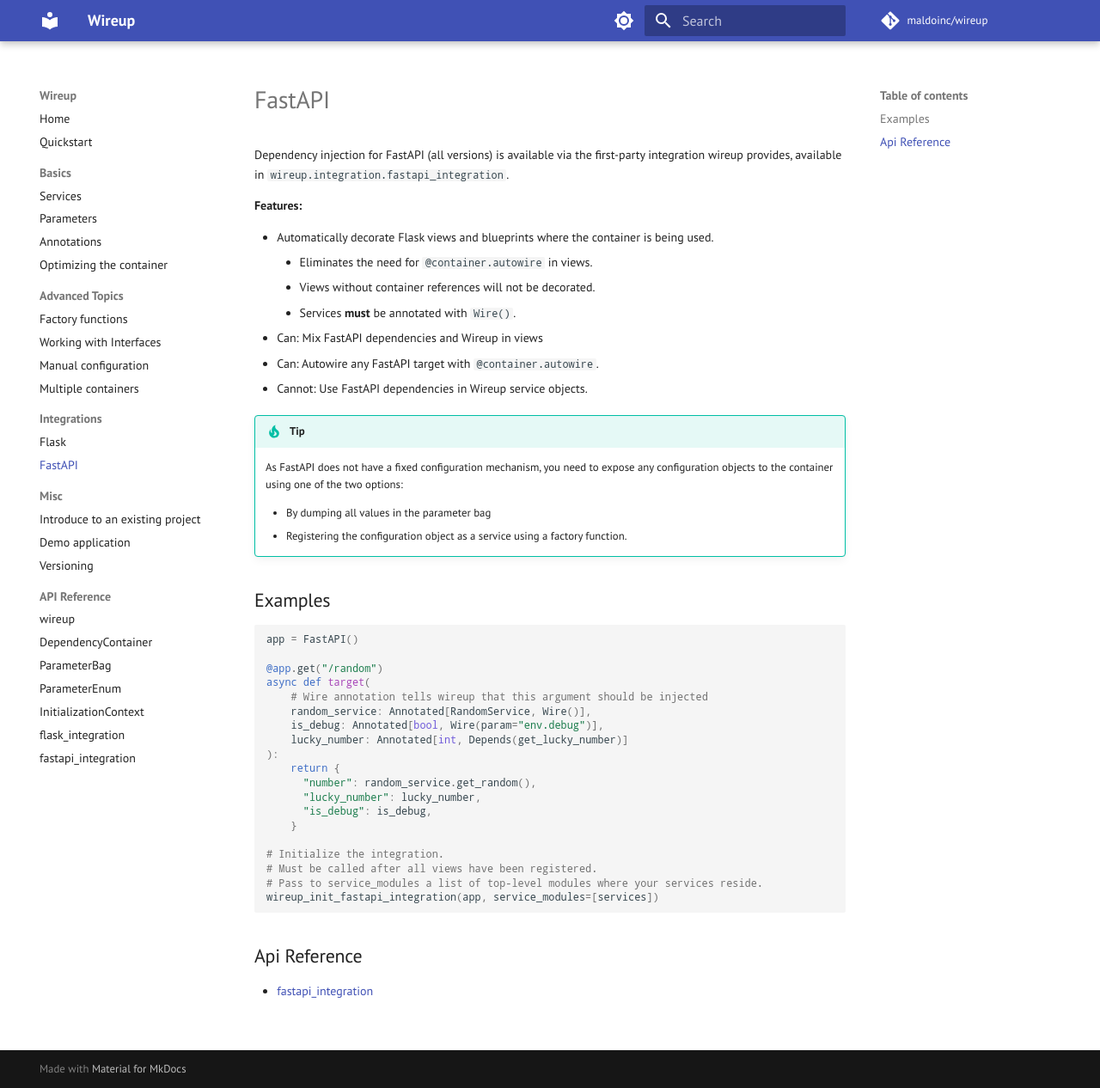
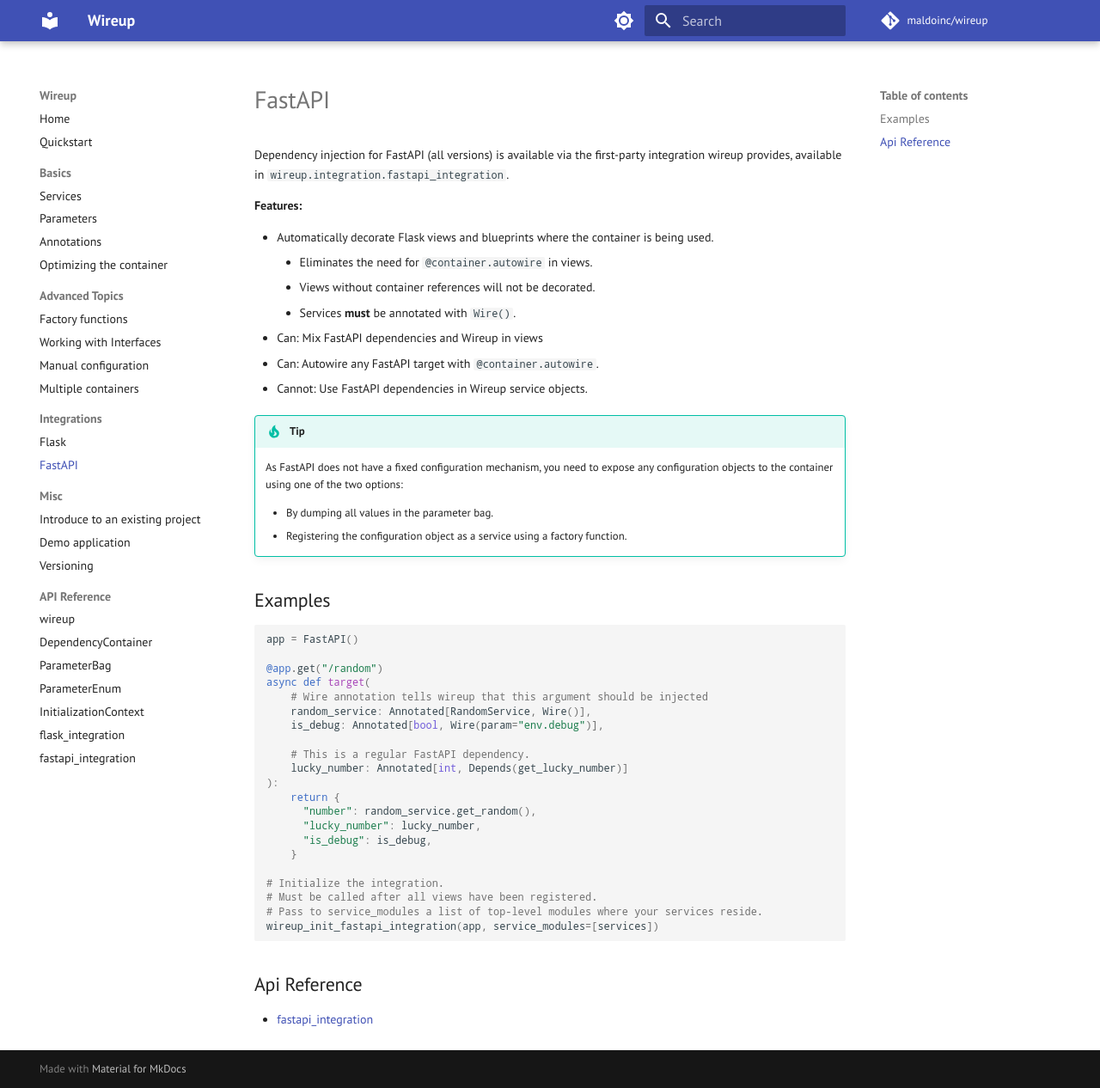
Before and after one commit to maldoinc/wireup, an MkDocs documentation site: the page built from docs/pages/integrations/fastapi.md, in a window 1280 px wide and 1266 px high. Shown: the whole window at 86% size. Built offline with MkDocs 1.6.1 and Material for MkDocs 9.7.7, drawn with Linux system fonts in a browser that asks for light colours; some web fonts are replaced; comment, search, counter and statistics services are not loaded; the version menu is left out.

Commit message:
Docs update

```diff
--- a/docs/pages/integrations/fastapi.md
+++ b/docs/pages/integrations/fastapi.md
@@ -16,7 +16,7 @@ Dependency injection for FastAPI (all versions) is available via the first-party
     As FastAPI does not have a fixed configuration mechanism, you need to expose
     any configuration objects to the container using one of the two options:
 
-    * By dumping all values in the parameter bag
+    * By dumping all values in the parameter bag.
     * Registering the configuration object as a service using a factory function.
 
 ## Examples
@@ -30,6 +30,8 @@ async def target(
     # Wire annotation tells wireup that this argument should be injected
     random_service: Annotated[RandomService, Wire()],
     is_debug: Annotated[bool, Wire(param="env.debug")],
+
+    # This is a regular FastAPI dependency.
     lucky_number: Annotated[int, Depends(get_lucky_number)]
 ):
     return {
```
